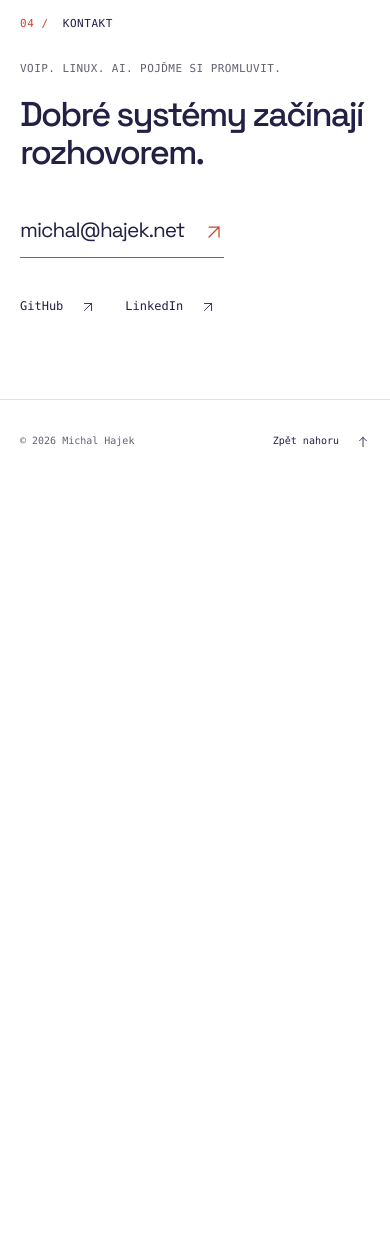
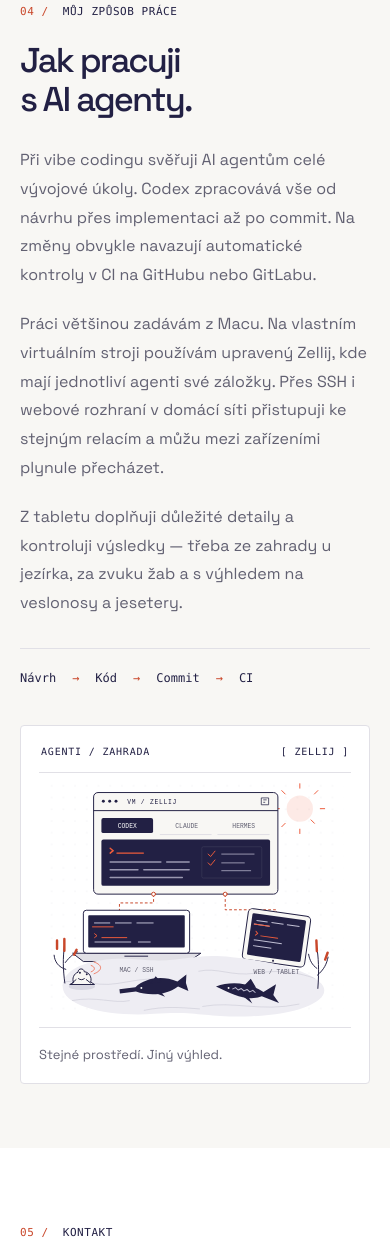
Before and after one commit to hajekmi/hajekmi.github.io, a plain HTML site: page cs/index.html in a window 390 px wide. Shown: the part 5579-6824 px from the top of the page. Before the commit the page ends 6063 px from the top, so only its background shows below. Drawn offline with Linux system fonts and the light colour scheme.

Commit message:
Add bilingual AI workflow section and garden illustration

```diff
--- a/assets/styles.css
+++ b/assets/styles.css
@@ -153,6 +153,16 @@ ul { margin: 0; padding: 0; list-style: none; }
 .project-link > span { font-size: 23px; color: #ff9d80; }
 .project-link:hover { color: #ff9d80; }
 .projects-section a:focus-visible { outline-color: #ff9d80; }
+.workflow-section { background: var(--color-surface); }
+.workflow-grid { display: grid; grid-template-columns: minmax(0, 1fr) minmax(0, 1fr); align-items: center; gap: 64px; }
+.workflow-content h2 { margin-top: 24px; }
+.workflow-copy { display: grid; gap: 20px; margin-top: 28px; max-width: 540px; color: var(--color-muted); font-size: 16px; line-height: 1.8; }
+.workflow-steps { display: flex; flex-wrap: wrap; gap: 10px 0; margin: 30px 0 0; padding: 20px 0 0; border-top: 1px solid var(--color-line); list-style: none; font-family: var(--font-mono); font-size: 12px; }
+.workflow-steps li { display: flex; align-items: center; }
+.workflow-steps li + li::before { content: "→"; margin-inline: 16px; color: var(--color-accent); }
+.workflow-visual { min-width: 0; padding: 22px; border: 1px solid var(--color-line); border-radius: 4px; background: var(--color-paper); }
+.workflow-visual img { width: 100%; height: auto; aspect-ratio: 16 / 13; }
+.workflow-visual figcaption { padding-top: 16px; border-top: 1px solid var(--color-line); color: var(--color-muted); font-size: 13px; }
 .contact-section { display: grid; grid-template-columns: 1fr 3fr; gap: 56px; padding-block: 112px; }
 .contact-section > .section-label { padding-top: 6px; }
 .contact-content .eyebrow { color: var(--color-muted); }
@@ -190,6 +200,7 @@ ul { margin: 0; padding: 0; list-style: none; }
   .project-visual { padding-inline: 22px; }
   .project-content { padding-inline: 26px; }
   .media-paths { font-size: 18px; }
+  .workflow-grid { gap: 32px; }
 }
 
 @media (max-width: 760px) {
@@ -199,7 +210,7 @@ ul { margin: 0; padding: 0; list-style: none; }
   .brand, .brand img { width: 165px; height: 68px; }
   .language-switch { margin-left: auto; padding-left: 8px; border-left: 0; }
   .language-switch a { min-width: 37px; }
-  .site-nav { order: 4; width: 100%; margin-left: 0; justify-content: space-between; gap: 12px; padding-bottom: 14px; }
+  .site-nav { order: 4; width: 100%; margin-left: 0; justify-content: space-between; flex-wrap: wrap; gap: 8px 16px; padding-bottom: 14px; }
   .site-nav a { font-size: 13px; }
   .js .menu-toggle { display: inline-flex; align-items: center; justify-content: center; gap: 7px; padding: 8px; min-height: 44px; background: transparent; border: 0; font-family: var(--font-mono); font-size: 11px; margin-left: auto; }
   .menu-toggle svg { width: 19px; height: 19px; fill: none; stroke: currentColor; stroke-width: 1.5; }
@@ -229,6 +240,10 @@ ul { margin: 0; padding: 0; list-style: none; }
   .project-content { padding: 27px; }
   .project-content h3 + p { font-size: 16px; }
   .project-points { font-size: 14px; }
+  .workflow-grid { grid-template-columns: minmax(0, 1fr); gap: 36px; }
+  .workflow-content h2 { margin-top: 20px; }
+  .workflow-copy { max-width: 600px; }
+  .workflow-visual { width: min(100%, 540px); justify-self: center; padding: 18px; }
   .contact-section { padding-block: 70px; }
   .contact-content h2 { margin-top: 16px; }
   .footer-inner { flex-wrap: wrap; gap: 10px 20px; }
--- a/cs/index.html
+++ b/cs/index.html
@@ -42,6 +42,7 @@
           <a href="#about">O mně</a>
           <a href="#expertise">Zaměření</a>
           <a href="#projects">Projekty</a>
+          <a href="#workflow">Jak pracuji</a>
           <a href="#contact">Kontakt <span aria-hidden="true"><svg class="arrow-icon" viewBox="0 0 24 24" aria-hidden="true" focusable="false"><path d="M6 18 18 6M6 6h12v12"/></svg></span></a>
         </nav>
         <nav class="language-switch" aria-label="Jazyk">
@@ -198,8 +199,28 @@
         </div>
       </section>
 
+      <section class="section workflow-section" id="workflow" aria-labelledby="workflow-heading">
+        <div class="container workflow-grid">
+          <div class="workflow-content">
+            <p class="section-label"><span class="section-number">04 /</span> Můj způsob práce</p>
+            <h2 id="workflow-heading">Jak pracuji<br>s AI agenty.</h2>
+            <div class="workflow-copy">
+              <p>Při vibe codingu svěřuji AI agentům celé vývojové úkoly. Codex zpracovává vše od návrhu přes implementaci až po commit. Na změny obvykle navazují automatické kontroly v CI na GitHubu nebo GitLabu.</p>
+              <p>Práci většinou zadávám z Macu. Na vlastním virtuálním stroji používám upravený Zellij, kde mají jednotliví agenti své záložky. Přes SSH i webové rozhraní v domácí síti přistupuji ke stejným relacím a můžu mezi zařízeními plynule přecházet.</p>
+              <p>Z tabletu doplňuji důležité detaily a kontroluji výsledky — třeba ze zahrady u jezírka, za zvuku žab a s výhledem na veslonosy a jesetery.</p>
+            </div>
+            <ol class="workflow-steps" aria-label="Postup vývoje"><li>Návrh</li><li>Kód</li><li>Commit</li><li>CI</li></ol>
+          </div>
+          <figure class="workflow-visual">
+            <div class="diagram-topline"><span>AGENTI / ZAHRADA</span><span aria-hidden="true">[ ZELLIJ ]</span></div>
+            <img src="/assets/images/agent-workflow.svg" alt="Ilustrace agentů v Zellij na virtuálním stroji, Macu a tabletu připojených ke stejným relacím a zahradního jezírka se žábou, veslonosem a jeseterem." width="640" height="520" loading="lazy" decoding="async">
+            <figcaption>Stejné prostředí. Jiný výhled.</figcaption>
+          </figure>
+        </div>
+      </section>
+
       <section class="section contact-section container" id="contact" aria-labelledby="contact-heading">
-        <div class="section-label"><span class="section-number">04 /</span> Kontakt</div>
+        <div class="section-label"><span class="section-number">05 /</span> Kontakt</div>
         <div class="contact-content">
           <p class="eyebrow">VoIP. Linux. AI. Pojďme si promluvit.</p>
           <h2 id="contact-heading">Dobré systémy začínají<br>rozhovorem.</h2>
```
Also changed, not shown: index.html (+22 -1 lines), assets/images/agent-workflow.svg (added).
